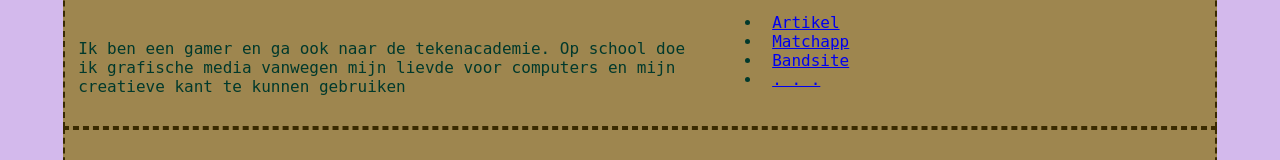
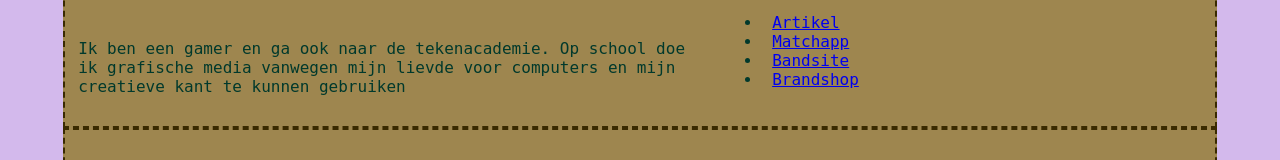
Before and after one commit to matthias-neven-4gtb/Script, a plain HTML site: page index.html in a window 1280 px wide. Shown: the part 325-485 px from the top of the page. Drawn offline with Linux system fonts and the light colour scheme.

Commit message:
homepage

```diff
--- a/index.html
+++ b/index.html
@@ -25,7 +25,7 @@
           <li><a href="Matthias_Neven-artikel/" target="blank">Artikel</a></li>
           <li><a href="Matthias_Neven-htmlmatchapp/" target="blank">Matchapp</a></li>
           <li><a href="bandsite/" target="blank">Bandsite</a></li>
-          <li><a href=".." target="blank">. . .</a></li>
+          <li><a href="brandshop/" target="blank">Brandshop</a></li>
         </ul>
       </div>
     </section>
```
